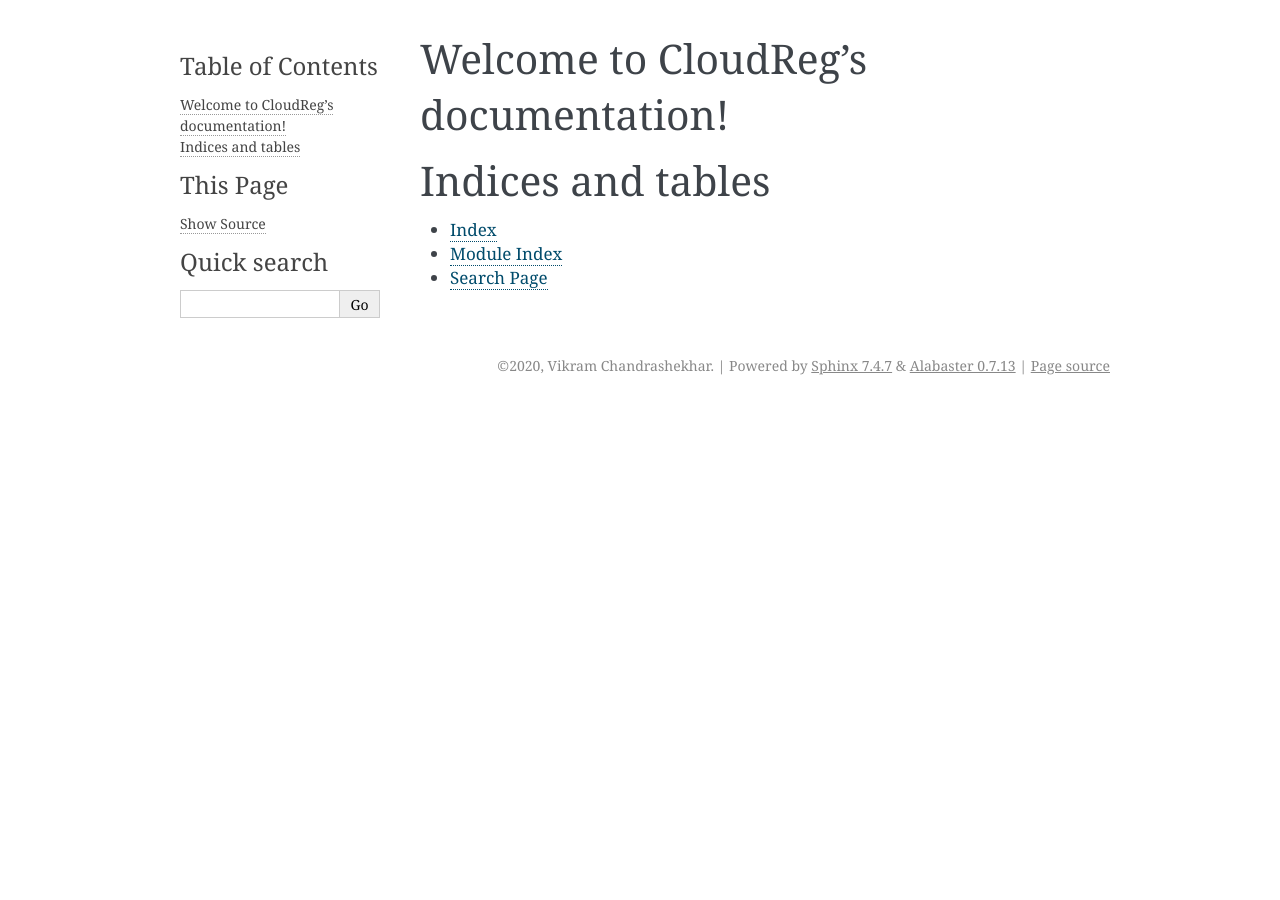
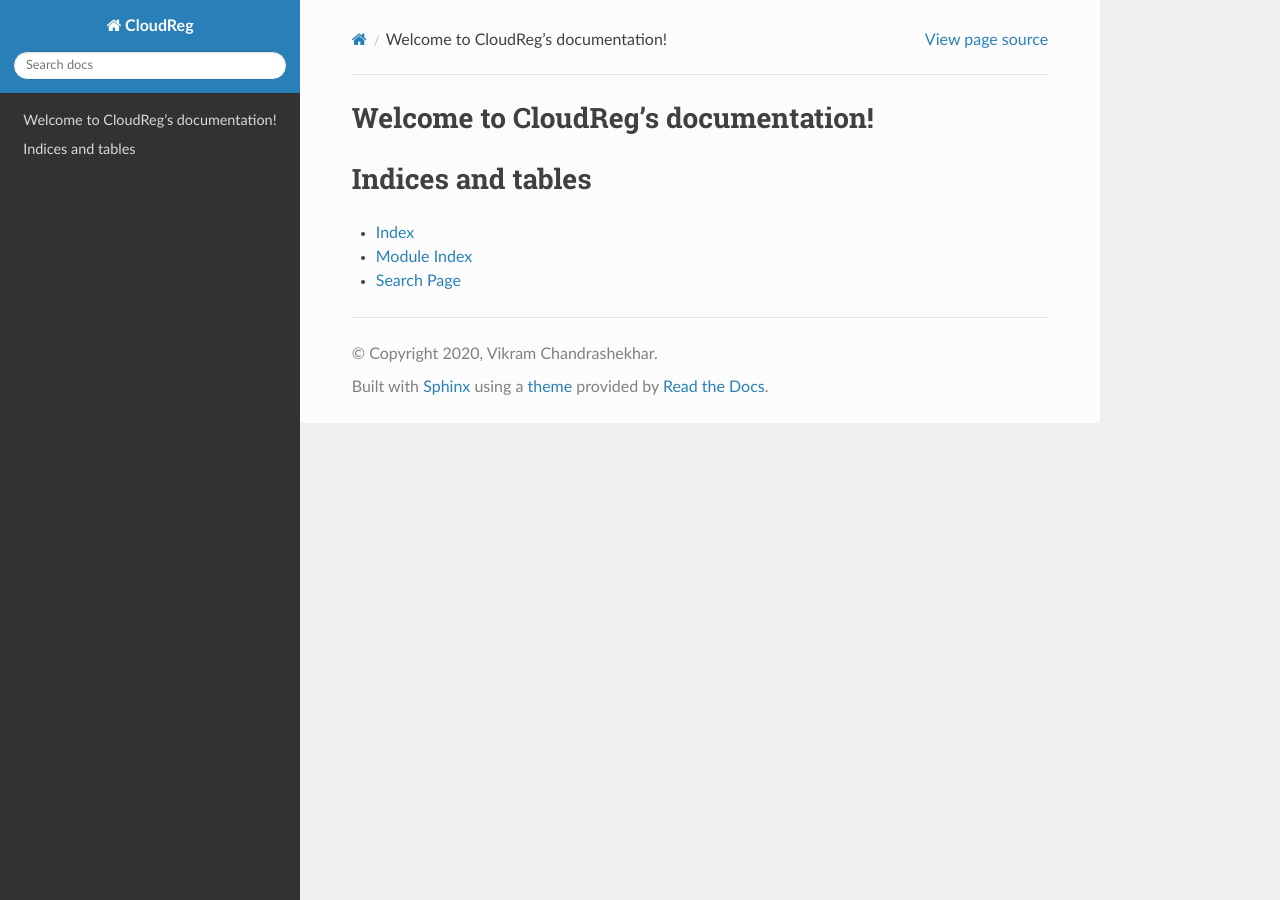
Before and after one commit to neurodata/CloudReg, a Sphinx documentation site: the page built from docs/index.rst, in a window 1280 px wide. Built offline with Sphinx 7.4.7 and the Read the Docs theme 2.0.0, drawn with Linux system fonts in a browser that asks for light colours; pages that are not in the unit, such as notebooks, are missing from menus.

Commit message:
updated theme

```diff
--- a/docs/conf.py
+++ b/docs/conf.py
@@ -48,10 +48,17 @@ exclude_patterns = ['_build', 'Thumbs.db', '.DS_Store']
 
 # -- Options for HTML output -------------------------------------------------
 
-# The theme to use for HTML and HTML Help pages.  See the documentation for
-# a list of builtin themes.
-#
-html_theme = 'alabaster'
+# Use RTD Theme
+import sphinx_rtd_theme
+
+html_theme = "sphinx_rtd_theme"
+html_theme_path = [sphinx_rtd_theme.get_html_theme_path()]
+html_theme_options = {
+    #'includehidden': False,
+    "navigation_depth": 2,
+    "collapse_navigation": False,
+    "navigation_depth": 3,
+}
 
 # Add any paths that contain custom static files (such as style sheets) here,
 # relative to this directory. They are copied after the builtin static files,
```
